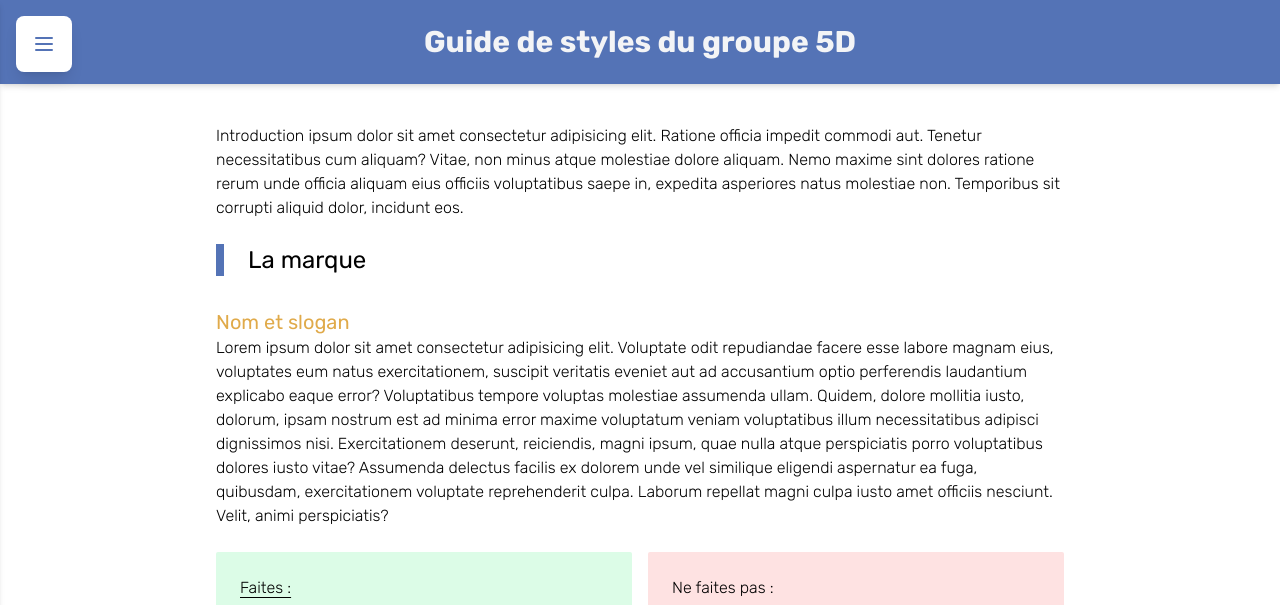
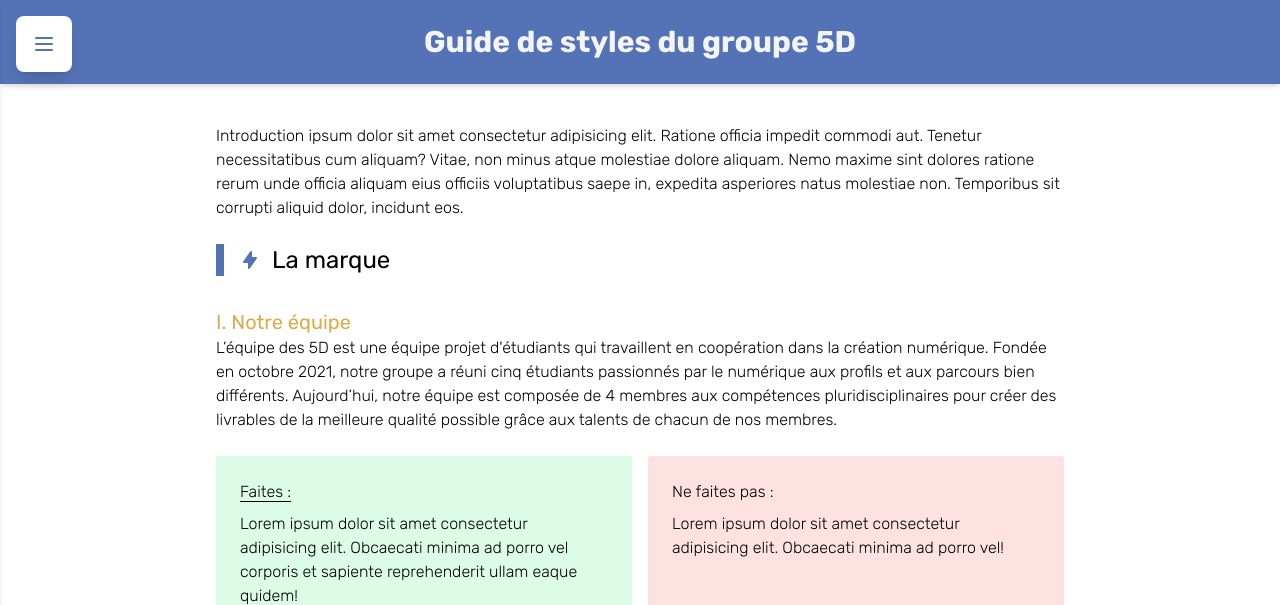
Before and after one commit to malorbc/guide_styles, a website: page index.html in a window 1280 px wide. Shown: the top 605 px of the page. Drawn offline with nearby package versions, Linux system fonts and the light colour scheme; a web font is replaced by a local one.

Commit message:
icone titre

```diff
--- a/index.html
+++ b/index.html
@@ -43,7 +43,6 @@
         </div>
         <div :class="{'nav-open' : navOpen, 'nav-closed': !navOpen}"
             class="w-screen sm:w-60 h-screen shadow-md bg-white px-1 fixed">
-
             <div @click="navOpen = !navOpen"
                 class="py-4 px-6 flex flex-row justify-between items-center hover:bg-gray-100 transition duration-300 ease-in-out cursor-pointer">
                 <p class="font-bowlby text-bleu-500">Groupe 5D</p>
@@ -198,17 +197,19 @@
                     dolores ratione rerum unde officia aliquam eius officiis voluptatibus saepe in, expedita asperiores
                     natus molestiae non. Temporibus sit corrupti aliquid dolor, incidunt eos.</p>
                 <div class="py-6">
-                    <h2 class="text-2xl border-l-8 border-bleu-500 pl-6">La marque</h2>
-                    <h3 class="text-xl pt-8 text-jaune-500">Nom et slogan</h3>
-                    <p>Lorem ipsum dolor sit amet consectetur adipisicing elit. Voluptate odit repudiandae facere esse
-                        labore magnam eius, voluptates eum natus exercitationem, suscipit veritatis eveniet aut ad
-                        accusantium optio perferendis laudantium explicabo eaque error? Voluptatibus tempore voluptas
-                        molestiae assumenda ullam. Quidem, dolore mollitia iusto, dolorum, ipsam nostrum est ad minima
-                        error maxime voluptatum veniam voluptatibus illum necessitatibus adipisci dignissimos nisi.
-                        Exercitationem deserunt, reiciendis, magni ipsum, quae nulla atque perspiciatis porro
-                        voluptatibus dolores iusto vitae? Assumenda delectus facilis ex dolorem unde vel similique
-                        eligendi aspernatur ea fuga, quibusdam, exercitationem voluptate reprehenderit culpa. Laborum
-                        repellat magni culpa iusto amet officiis nesciunt. Velit, animi perspiciatis?</p>
+                    <h2 class="text-2xl border-l-8 flex items-center border-bleu-500 pl-4"><svg
+                            xmlns="http://www.w3.org/2000/svg" class="w-5 h-5 mr-3 icone transition-all text-bleu-500"
+                            viewBox="0 0 20 20" fill="currentColor">
+                            <path fill-rule="evenodd"
+                                d="M11.3 1.046A1 1 0 0112 2v5h4a1 1 0 01.82 1.573l-7 10A1 1 0 018 18v-5H4a1 1 0 01-.82-1.573l7-10a1 1 0 011.12-.38z"
+                                clip-rule="evenodd" />
+                        </svg>La marque</h2>
+                    <h3 class="text-xl pt-8 text-jaune-500">I. Notre équipe</h3>
+                    <p>L’équipe des 5D est une équipe projet d'étudiants qui travaillent en coopération dans la création
+                        numérique. Fondée en octobre 2021, notre groupe a réuni cinq étudiants passionnés par le
+                        numérique aux profils et aux parcours bien différents. Aujourd’hui, notre équipe est composée de
+                        4 membres aux compétences pluridisciplinaires pour créer des livrables de la meilleure qualité
+                        possible grâce aux talents de chacun de nos membres.</p>
                     <div class="flex flex-row mt-6">
                         <div class="w-1/2 bg-green-100 rounded-sm px-6 py-6 mr-2">
                             <p class=" underline underline-offset-4">Faites :</p>
```
Also changed, not shown: dist/output.css.
